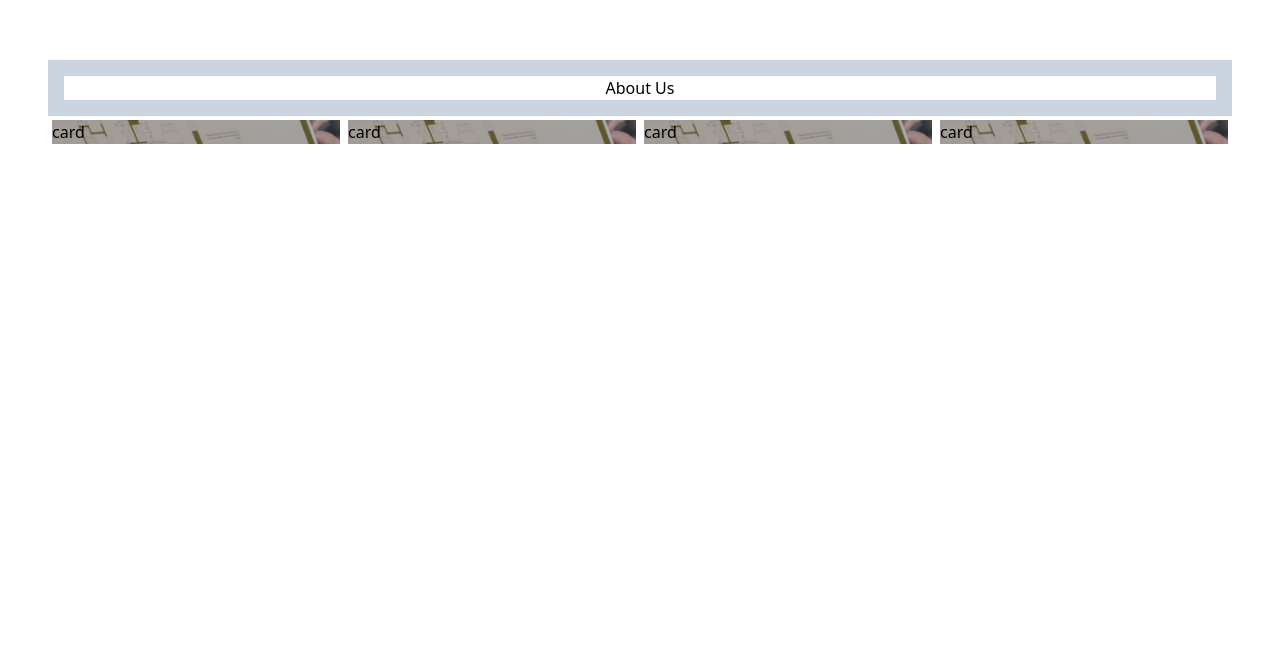
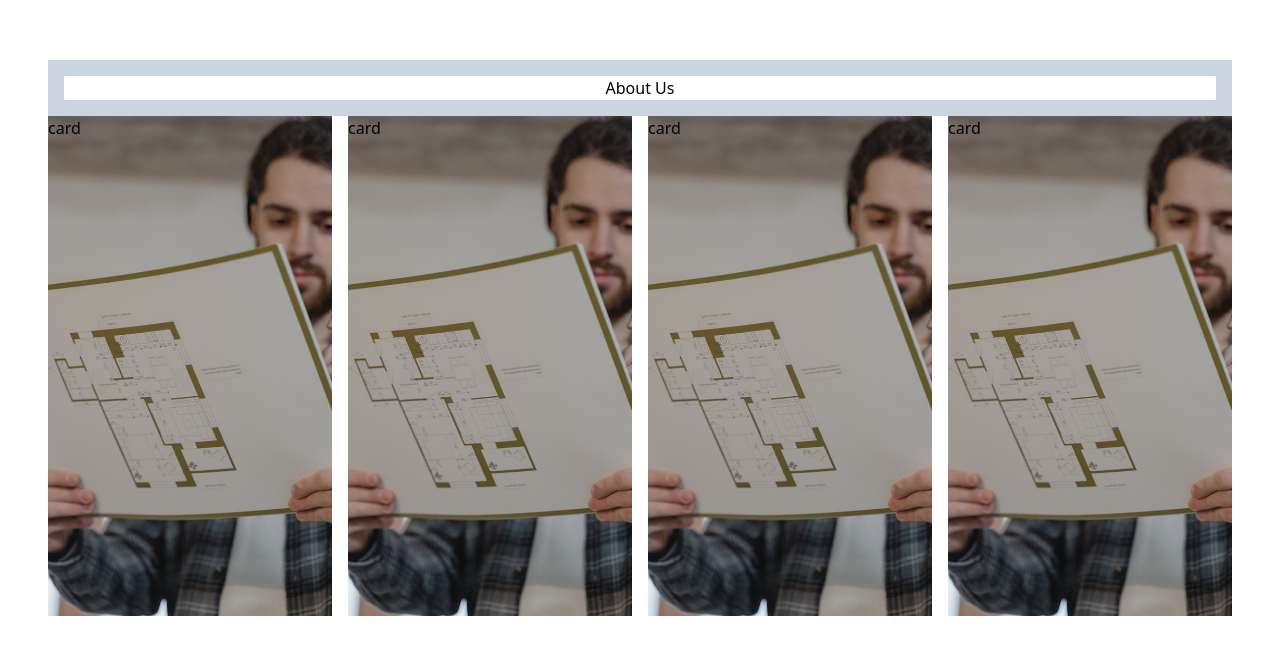
Before and after one commit to gonzaleza61/alphathread, a React (Vite) app: page / in a window 1280 px wide. Shown: the part 788-1442 px from the top of the page. Built offline with nearby package versions, Linux system fonts and the light colour scheme; grey boxes are pictures that could not be loaded.

Commit message:
about us update

```diff
--- a/src/components/AboutSection.jsx
+++ b/src/components/AboutSection.jsx
@@ -8,7 +8,7 @@ export default function AboutUs() {
           <div className="flex flex-col m-4 bg-white">
             <h1 className="text-center">About Us</h1>
           </div>
-          <div className="flex flex-wrap justify-between bg-white">
+          <div className="flex flex-wrap justify-between gap-4 bg-white">
             <Card />
             <Card />
             <Card />
--- a/src/components/ImageCard.jsx
+++ b/src/components/ImageCard.jsx
@@ -4,11 +4,12 @@ export default function Card() {
   return (
     <>
       <div
-        className="flex-1 m-1"
+        className="flex-1 h-full"
         style={{
           backgroundImage: `url(${AboutOneImage})`,
           backgroundSize: "cover",
           backgroundPosition: "center",
+          height: "500px",
         }}
       >
         card
```
